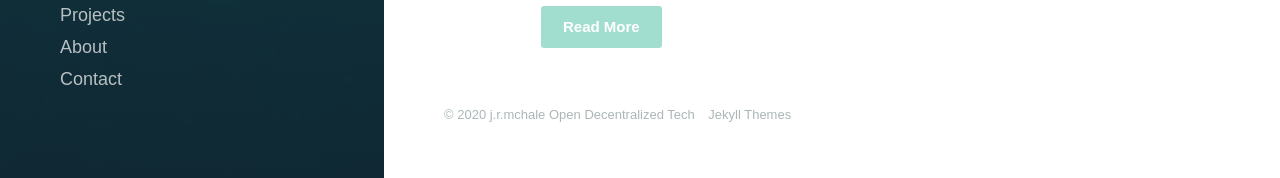
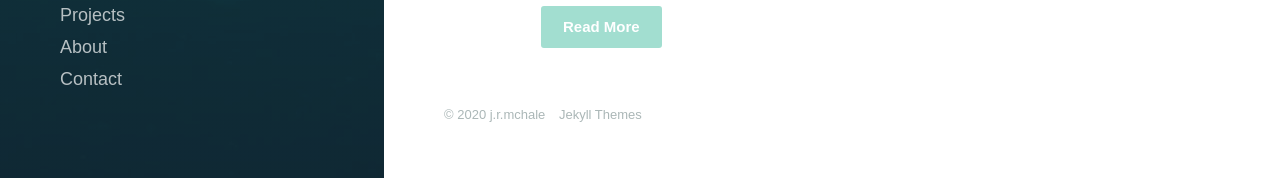
Before and after one commit to OpenDecentralizedTech/ODT-website, a Jekyll site: the page built from index.html, in a window 1280 px wide and 900 px high, scrolled down 143 px. Shown: the part 719-897 px from the top of the window. Built offline with Jekyll 4.4.1, drawn with Linux system fonts in a browser that asks for light colours; nearby versions of some CDN libraries; some web fonts are replaced; the list of posts is cut into pages by our own code; part of the change alters nothing that is shown.

```diff
--- a/_includes/footer.html
+++ b/_includes/footer.html
@@ -1,7 +1,7 @@
 <footer class="footer">
 
 	<div class="footer__copyright">
-		<span>© {{ 'now' | date: "%Y" }} j.r.mchale {{ site.data.settings.basic_settings.site_title }}</span>
+		<span>© {{ 'now' | date: "%Y" }} j.r.mchale</span>
 		<a href="https://jekyllthemes.io" target="_blank">Jekyll Themes</a>
 	</div>
 
```
